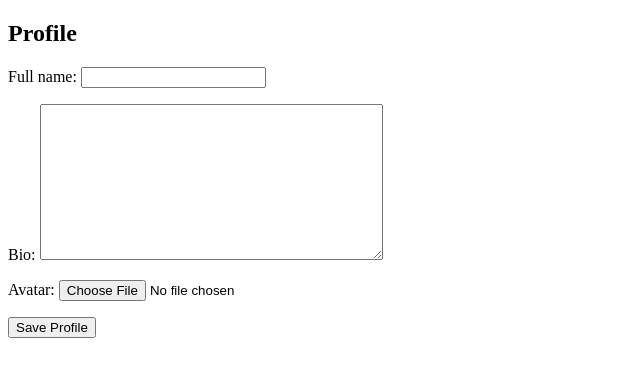
After one commit to Maks-Siglov/Postly, a Django app: page /profile/1/ in a window 1280 px wide. The commit adds this page. Shown: the top 377 px of the page, without its empty margins (0-640 px from the left). Run offline with Django 5.2, Linux system fonts and the light colour scheme.

Commit message:
Project improved

```diff
--- a/mysite/djangogramm/forms.py
+++ b/mysite/djangogramm/forms.py
@@ -1,5 +1,7 @@
 from django import forms
 from django.contrib.auth.models import User
+
+from djangogramm.models import UserProfile
 
 
 class RegistrationForm(forms.Form):
@@ -8,3 +10,9 @@ class RegistrationForm(forms.Form):
     class Meta:
         model = User
         fields = ['email']
+
+
+class ProfileForm(forms.ModelForm):
+    class Meta:
+        model = UserProfile
+        fields = ['full_name', 'bio', 'avatar']
--- a/mysite/djangogramm/models.py
+++ b/mysite/djangogramm/models.py
@@ -1,3 +1,11 @@
 from django.db import models
 from django.contrib.auth.models import User
-# Create your models here.
+
+
+class UserProfile(models.Model):
+    user = models.OneToOneField(
+        User, on_delete=models.CASCADE, related_name="profile"
+    )
+    full_name = models.CharField(max_length=255)
+    bio = models.TextField()
+    avatar = models.ImageField(upload_to='avatars/', blank=True, null=True)
--- /dev/null
+++ b/mysite/djangogramm/templates/djangogramm/profile.html
@@ -0,0 +1,12 @@
+{% extends 'djangogramm/base.html' %}
+
+{% block title %}Profile{% endblock %}
+
+{% block content %}
+<h2>Profile</h2>
+<form method="post" enctype="multipart/form-data">
+    {% csrf_token %}
+    {{ form.as_p }}
+    <button type="submit">Save Profile</button>
+</form>
+{% endblock %}
--- a/mysite/djangogramm/templates/djangogramm/register.html
+++ b/mysite/djangogramm/templates/djangogramm/register.html
@@ -4,7 +4,7 @@
 
 {% block content %}
 <h2>Register</h2>
-<form method="post" action="{% url 'registration' %}">
+<form method="post" action="{% url 'register' %}">
     {% csrf_token %}
     {{ form.as_p }}
     <button type="submit">Register</button>
--- a/mysite/djangogramm/urls.py
+++ b/mysite/djangogramm/urls.py
@@ -3,5 +3,7 @@ from django.urls import path
 from djangogramm import views
 
 urlpatterns = [
-    path('register/', views.registration, name='registration'),
+    path('', views.index, name='index'),
+    path('register/', views.registration, name='register'),
+    path('profile/<str:link_key>/', views.profile, name='profile'),
 ]
--- a/mysite/djangogramm/views.py
+++ b/mysite/djangogramm/views.py
@@ -1,8 +1,14 @@
-from django.shortcuts import render, redirect
+from django.shortcuts import render
 from django.http import HttpResponse
 from django.core.mail import send_mail
 from django.conf import settings
-from djangogramm.forms import RegistrationForm
+from djangogramm.forms import RegistrationForm, ProfileForm
+
+from djangogramm.bl.email_generator import generate_unique_link
+
+
+def index(request):
+    return render(request, 'djangogramm/index.html')
 
 
 def registration(request):
@@ -11,15 +17,29 @@ def registration(request):
         if form.is_valid():
             email = form.cleaned_data['email']
 
+            unique_link = generate_unique_link()
+
             subject = 'Registration Confirmation'
-            message = 'hellooo'
+            message = f'hellooo {unique_link}'
             from_email = settings.DEFAULT_FROM_EMAIL
             recipient_list = [email]
 
             send_mail(subject, message, from_email, recipient_list)
 
-            return HttpResponse('email')
+            return HttpResponse('Email has been sent, please check your box')
     else:
         form = RegistrationForm()
 
     return render(request, 'djangogramm/register.html', {"form": form})
+
+
+def profile(request, link_key):
+    if request.method == 'POST':
+        form = ProfileForm(request.POST)
+        if form.is_valid():
+            form.save()
+            return HttpResponse('Profile saved successfully')
+
+    else:
+        form = ProfileForm()
+    return render(request, 'djangogramm/profile.html', {"form": form})
--- a/mysite/mysite/settings.py
+++ b/mysite/mysite/settings.py
@@ -120,6 +120,9 @@ EMAIL_HOST_PASSWORD = os.getenv('EMAIL_HOST_PASSWORD')
 EMAIL_USE_TLS = True
 EMAIL_USE_SSL = False
 
+MEDIA_ROOT = BASE_DIR / "media"
+MEDIA_URL = '/media/'
+
 # Internationalization
 # https://docs.djangoproject.com/en/5.0/topics/i18n/
 
--- a/mysite/mysite/urls.py
+++ b/mysite/mysite/urls.py
@@ -16,8 +16,15 @@ Including another URLconf
 """
 from django.contrib import admin
 from django.urls import path, include
+from django.conf import settings
+from django.conf.urls.static import static
 
 urlpatterns = [
     path('admin/', admin.site.urls),
     path('', include('djangogramm.urls')),
 ]
+
+if settings.DEBUG:
+    urlpatterns += static(
+        settings.MEDIA_URL, document_root=settings.MEDIA_ROOT
+    )
--- a/pyproject.toml
+++ b/pyproject.toml
@@ -9,8 +9,8 @@ readme = "README.md"
 python = "^3.11"
 django = "^5.0"
 psycopg2 = "^2.9.9"
-flake8 = "^6.1.0"
 python-dotenv = "^1.0.0"
+pillow = "^10.1.0"
 
 
 [build-system]
```
Also changed, not shown: mysite/djangogramm/bl/email_generator.py (added, +9 -0 lines), mysite/djangogramm/templates/djangogramm/index.html (added, +8 -0 lines), mysite/djangogramm/bl/__init__.py (added), 1 other file.
